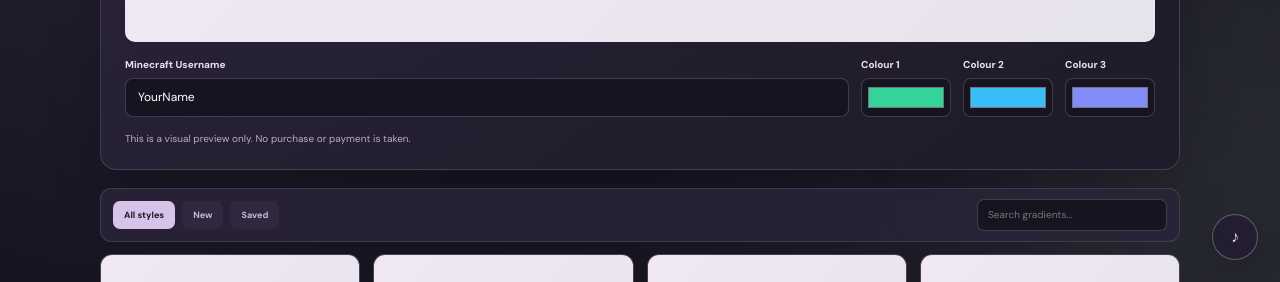
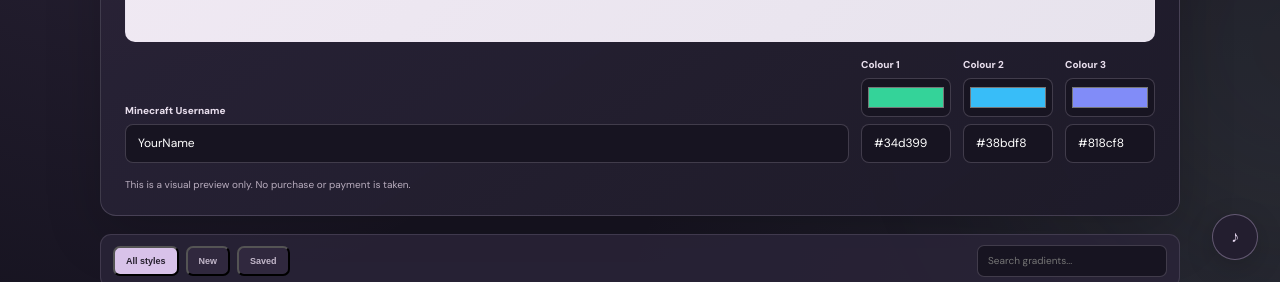
Before and after one commit to swyftw/core-smp-website, a plain HTML site: page gradients.html in a window 1280 px wide. Shown: the part 518-800 px from the top of the page. Drawn offline with Linux system fonts and the light colour scheme.

Commit message:
Make gradient filters, saved designs and HEX colours functional

```diff
--- a/gradients.html
+++ b/gradients.html
@@ -21,15 +21,15 @@
       <div class="minecraft-preview"><span id="gradient-live-preview" class="pixel-name">YourName</span></div>
       <div class="customizer-controls gradient-controls">
         <label>Minecraft Username<input id="gradient-username" type="text" maxlength="16" value="YourName" placeholder="YourName"></label>
-        <label>Colour 1<input id="gradient-color-one" type="color" value="#34d399"></label>
-        <label>Colour 2<input id="gradient-color-two" type="color" value="#38bdf8"></label>
-        <label>Colour 3<input id="gradient-color-three" type="color" value="#818cf8"></label>
+        <label>Colour 1<input id="gradient-color-one" type="color" value="#34d399"><input class="color-hex" data-color-for="gradient-color-one" type="text" value="#34d399" maxlength="7" aria-label="gradient-color-one hex code" spellcheck="false"></label>
+        <label>Colour 2<input id="gradient-color-two" type="color" value="#38bdf8"><input class="color-hex" data-color-for="gradient-color-two" type="text" value="#38bdf8" maxlength="7" aria-label="gradient-color-two hex code" spellcheck="false"></label>
+        <label>Colour 3<input id="gradient-color-three" type="color" value="#818cf8"><input class="color-hex" data-color-for="gradient-color-three" type="text" value="#818cf8" maxlength="7" aria-label="gradient-color-three hex code" spellcheck="false"></label>
       </div>
       <div class="preview-note">This is a visual preview only. No purchase or payment is taken.</div>
     </section>
-    <section class="catalog-toolbar"><div class="catalog-tabs"><span class="catalog-tab active">All styles</span><span class="catalog-tab">New</span><span class="catalog-tab">Saved</span></div><input class="catalog-search" type="search" placeholder="Search gradients..." aria-label="Search gradients"></section>
+    <section class="catalog-toolbar"><div class="catalog-tabs" role="group" aria-label="Filter gradient styles"><button class="catalog-tab active" type="button" data-filter="all">All styles</button><button class="catalog-tab" type="button" data-filter="new">New</button><button class="catalog-tab" type="button" data-filter="saved">Saved</button></div><input class="catalog-search" type="search" placeholder="Search gradients..." aria-label="Search gradients"></section>
     <section class="design-grid" aria-label="Gradient styles">
-      <article class="design-card" tabindex="0" role="button" aria-label="Apply AURORA gradient palette" data-colors="#7c3aed,#ec4899,#38bdf8"><div class="design-art"><span class="pixel-name" style="background-image:linear-gradient(90deg,#7c3aed,#ec4899,#38bdf8)">YourName</span></div><div class="design-info"><strong>AURORA</strong><span>Lavender / rose / sky</span></div><div class="palette-details"><span class="swatch" style="--swatch:#7c3aed"></span><code>#7C3AED</code><span class="swatch" style="--swatch:#ec4899"></span><code>#EC4899</code><span class="swatch" style="--swatch:#38bdf8"></span><code>#38BDF8</code></div></article>
+      <article class="design-card" data-new="true" tabindex="0" role="button" aria-label="Apply AURORA gradient palette" data-colors="#7c3aed,#ec4899,#38bdf8"><div class="design-art"><span class="pixel-name" style="background-image:linear-gradient(90deg,#7c3aed,#ec4899,#38bdf8)">YourName</span></div><div class="design-info"><strong>AURORA</strong><span>Lavender / rose / sky</span></div><div class="palette-details"><span class="swatch" style="--swatch:#7c3aed"></span><code>#7C3AED</code><span class="swatch" style="--swatch:#ec4899"></span><code>#EC4899</code><span class="swatch" style="--swatch:#38bdf8"></span><code>#38BDF8</code></div></article>
       <article class="design-card" tabindex="0" role="button" aria-label="Apply AFTERGLOW gradient palette" data-colors="#ea580c,#f59e0b,#fef08a"><div class="design-art"><span class="pixel-name" style="background-image:linear-gradient(90deg,#ea580c,#f59e0b,#fef08a)">YourName</span></div><div class="design-info"><strong>AFTERGLOW</strong><span>Citrus / gold / cream</span></div><div class="palette-details"><span class="swatch" style="--swatch:#ea580c"></span><code>#EA580C</code><span class="swatch" style="--swatch:#f59e0b"></span><code>#F59E0B</code><span class="swatch" style="--swatch:#fef08a"></span><code>#FEF08A</code></div></article>
       <article class="design-card" tabindex="0" role="button" aria-label="Apply GLACIER gradient palette" data-colors="#0e7490,#67e8f9,#e0f2fe"><div class="design-art"><span class="pixel-name" style="background-image:linear-gradient(90deg,#0e7490,#67e8f9,#e0f2fe)">YourName</span></div><div class="design-info"><strong>GLACIER</strong><span>Deep teal / ice</span></div><div class="palette-details"><span class="swatch" style="--swatch:#0e7490"></span><code>#0E7490</code><span class="swatch" style="--swatch:#67e8f9"></span><code>#67E8F9</code><span class="swatch" style="--swatch:#e0f2fe"></span><code>#E0F2FE</code></div></article>
       <article class="design-card" tabindex="0" role="button" aria-label="Apply HYPERDRIVE gradient palette" data-colors="#1d4ed8,#06b6d4,#a5f3fc"><div class="design-art"><span class="pixel-name" style="background-image:linear-gradient(90deg,#1d4ed8,#06b6d4,#a5f3fc)">YourName</span></div><div class="design-info"><strong>HYPERDRIVE</strong><span>Cobalt / cyan</span></div><div class="palette-details"><span class="swatch" style="--swatch:#1d4ed8"></span><code>#1D4ED8</code><span class="swatch" style="--swatch:#06b6d4"></span><code>#06B6D4</code><span class="swatch" style="--swatch:#a5f3fc"></span><code>#A5F3FC</code></div></article>
```
